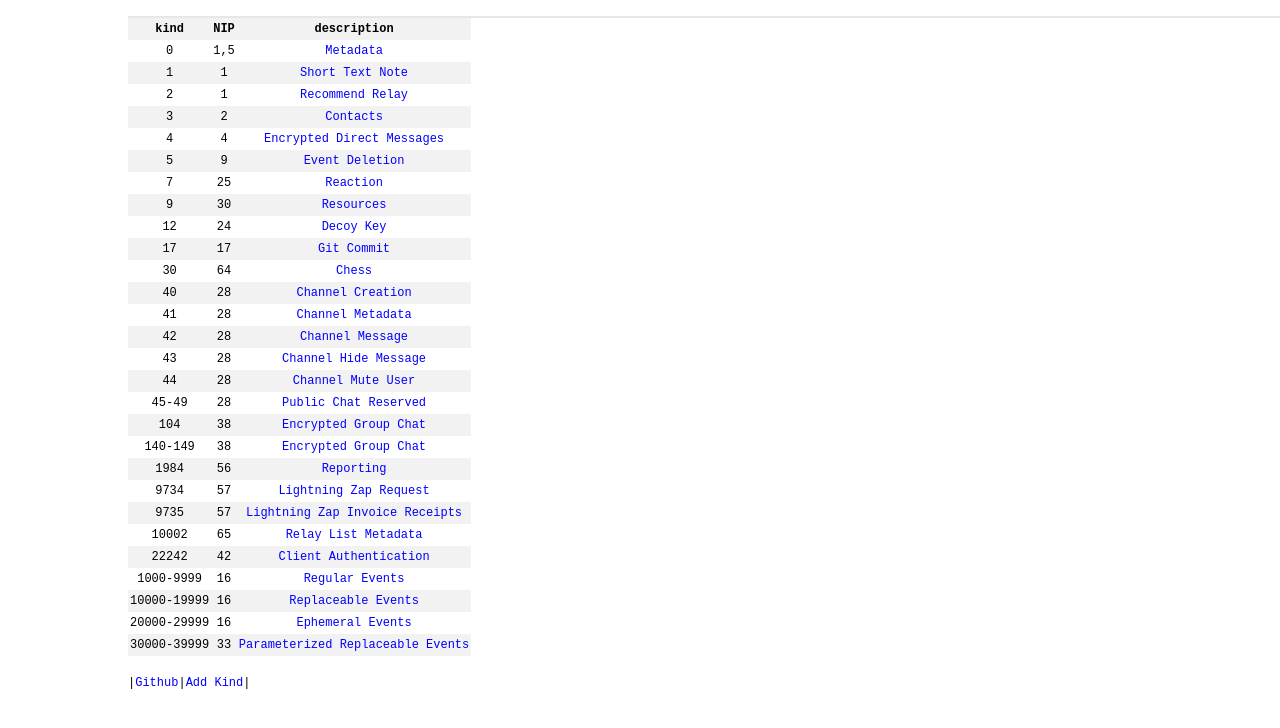
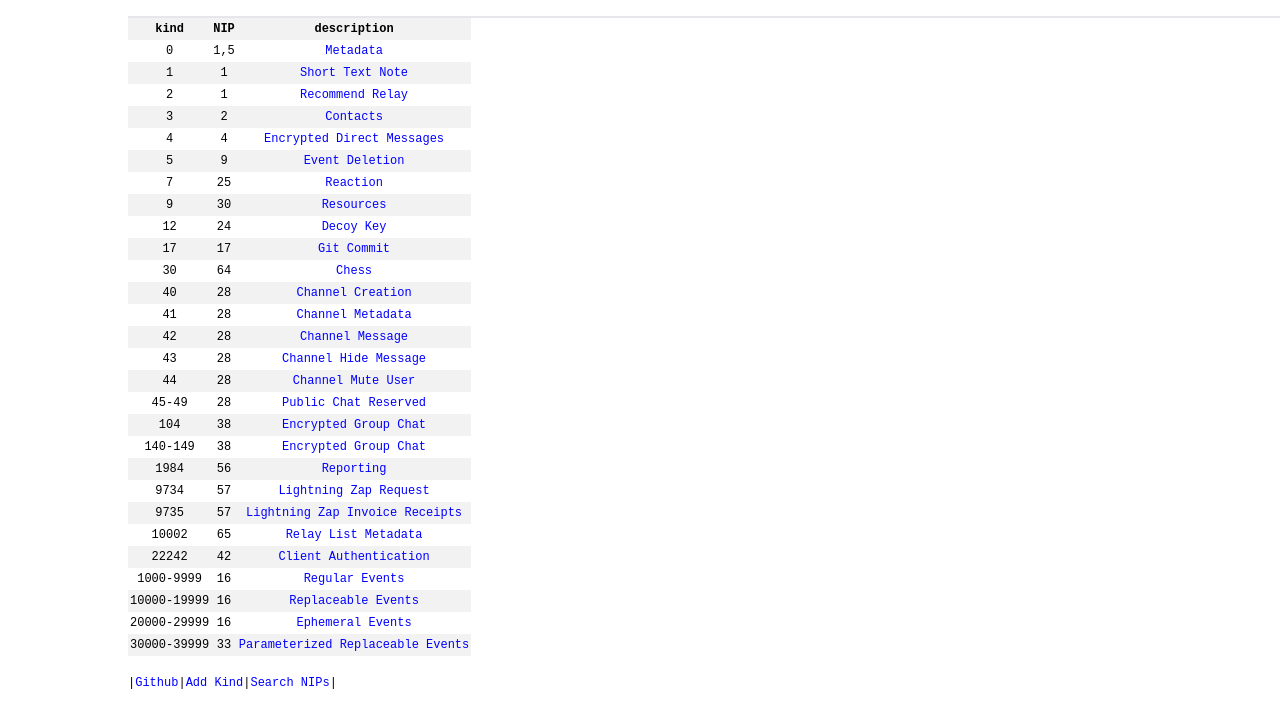
Before and after one commit to nostrdata/kinds, a plain HTML site: page index.html in a window 1280 px wide. Shown: the part 46-774 px from the top of the page. Drawn offline with nearby package versions, Linux system fonts and the light colour scheme.

Commit message:
add link to nips.be search

```diff
--- a/index.html
+++ b/index.html
@@ -87,6 +87,7 @@
                 >Add Kind</a
               >
               |
+              <a target="_blank" href="https://nips.be/search">Search NIPs</a>|
             `,
             document.body
           )
```
